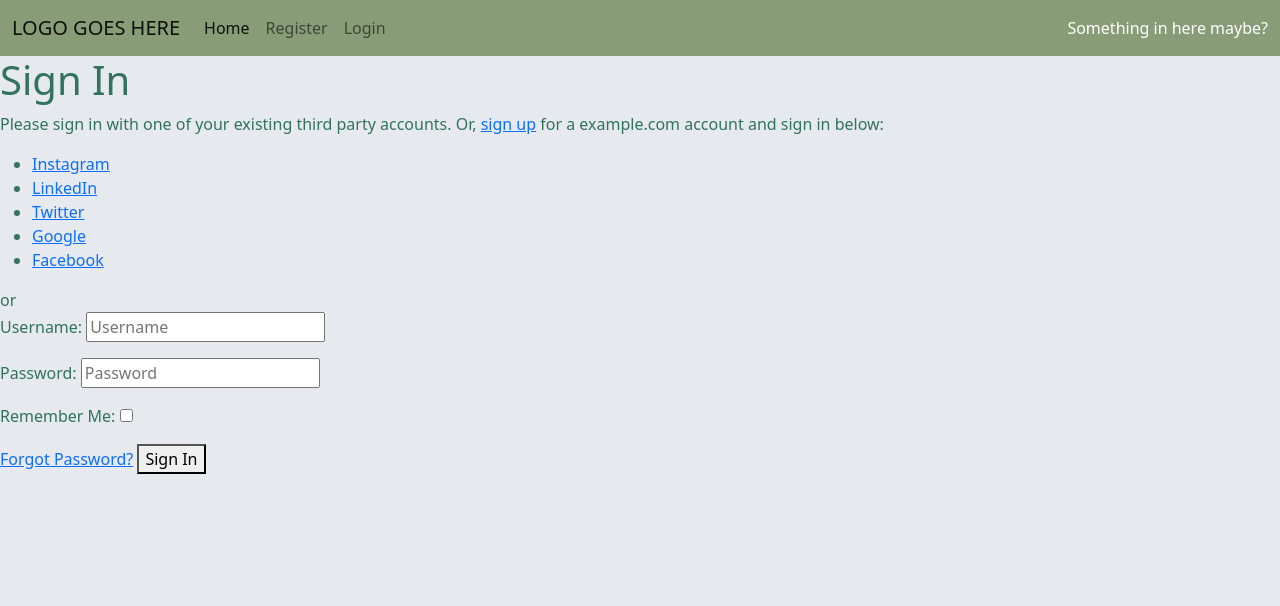
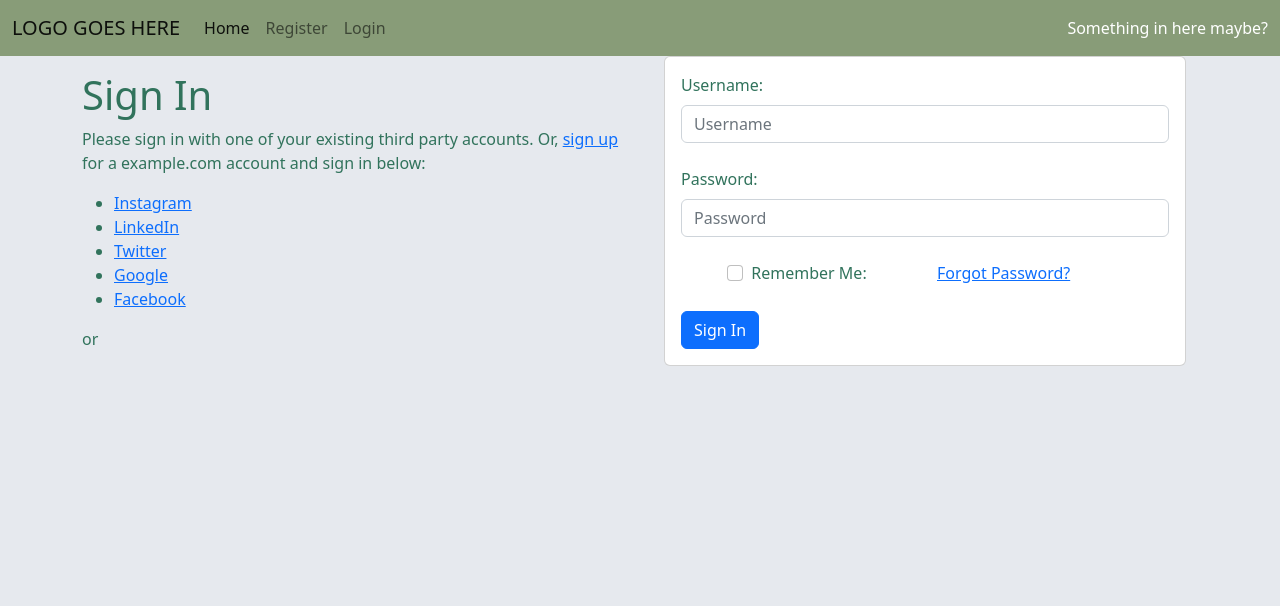
Before and after one commit to CBergane/bnbhouse, a Django app: page /accounts/login/ in a window 1280 px wide. Shown: the top 606 px of the page. Run offline with Django 3.2, Linux system fonts and the light colour scheme; some libraries are stand-ins or nearby versions.

Commit message:
changed style on log in and log out views and some custom styling

```diff
--- a/static/css/style.css
+++ b/static/css/style.css
@@ -32,3 +32,10 @@ body {
     clear:both;
     padding-top:20px;
 }
+
+/* Log out page */
+
+.log-out{
+    max-width: 600px;
+    min-height: 600px;
+}
--- a/templates/account/login.html
+++ b/templates/account/login.html
@@ -6,6 +6,9 @@
 {% block head_title %}{% trans "Sign In" %}{% endblock %}
 
 {% block content %}
+<div class="container">
+  <div class="row">
+          <div class="col-md-6 align-self-center">
 
             <h1>{% trans "Sign In" %}</h1>
 
@@ -32,15 +35,44 @@ for a {{ site_name }} account and sign in below:{% endblocktrans %}</p>
             <p>{% blocktrans %}If you have not created an account yet, then please
             <a href="{{ signup_url }}">sign up</a> first.{% endblocktrans %}</p>
             {% endif %}
-
+          </div>
+    <div class="col-md-6">
+          <div class="container">
+                <div class="card">
+                  <div class="card-body">
                   <form class="login" method="POST" action="{% url 'account_login' %}">
                     {% csrf_token %}
-  {{ form.as_p }}
+                    <div class="form-outline mb-4">
+                        <label for="id_login" class="form-label">Username:</label>
+                        <input type="text" class="form-control" name="login" placeholder="Username" autocomplete="username" maxlength="150" required="" id="id_login">
+                    </div>
+                    <div class="form-outline mb-4">
+                        <label for="id_password" class="form-label">Password:</label>
+                        <input type="password" class="form-control" name="password" placeholder="Password" autocomplete="current-password" required="" id="id_password">
+                    </div>
+                    <div class="row mb-4">
+                      <div class="col d-flex justify-content-center">
+                        <div class="form-check">
+                          <label for="id_remember" class="form-check-label">Remember Me:</label>
+                          <input type="checkbox" class="form-check-input" name="remember" id="id_remember">
+                        </div>
+                      </div>
+                      <div class="col">
+                      <a class="button secondaryAction" href="{% url 'account_reset_password' %}">{% trans "Forgot Password?" %}</a>
+                      </div>
+                      <!-- {{ form.as_p }} -->
                         {% if redirect_field_value %}
                         <input type="hidden" name="{{ redirect_field_name }}" value="{{ redirect_field_value }}" />
                         {% endif %}
-  <a class="button secondaryAction" href="{% url 'account_reset_password' %}">{% trans "Forgot Password?" %}</a>
-  <button class="primaryAction" type="submit">{% trans "Sign In" %}</button>
+
+                      </div>
+                        <button class="primaryAction btn btn-primary" type="submit">{% trans "Sign In" %}</button>
                     </form>
+                  </div>
+                </div>
+          </div>
+    </div>
+  </div>
+</div>
 
 {% endblock %}
```
Also changed, not shown: templates/account/logout.html (+9 -2 lines). Lines whose indentation alone changed are shown as unchanged.
